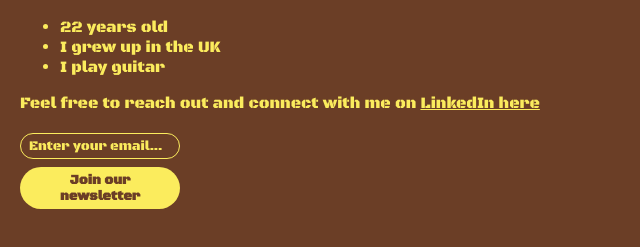
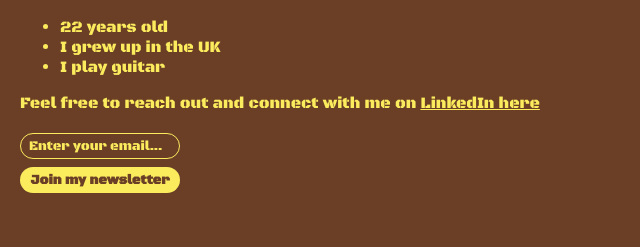
Before and after one commit to danischs/Personal_repository, a plain HTML site: page index.html in a window 1280 px wide. Shown: the part 521-768 px from the top of the page, without its empty margins (0-640 px from the left). Drawn offline with Linux system fonts and the light colour scheme; a web font is replaced by a local one.

Commit message:
Changed the wording of the newsletter button

```diff
--- a/index.html
+++ b/index.html
@@ -17,6 +17,6 @@
         </ul>
         <p>Feel free to reach out and connect with me on <a href = "https://www.linkedin.com/in/danisch-nazir-saikhu-2b52a4218/" target = "_blank">LinkedIn here</a></p>
         <input type = "text" placeholder = "Enter your email...">
-        <button>Join our newsletter</button>
+        <button>Join my newsletter</button>
     </body>
 </html>
```
